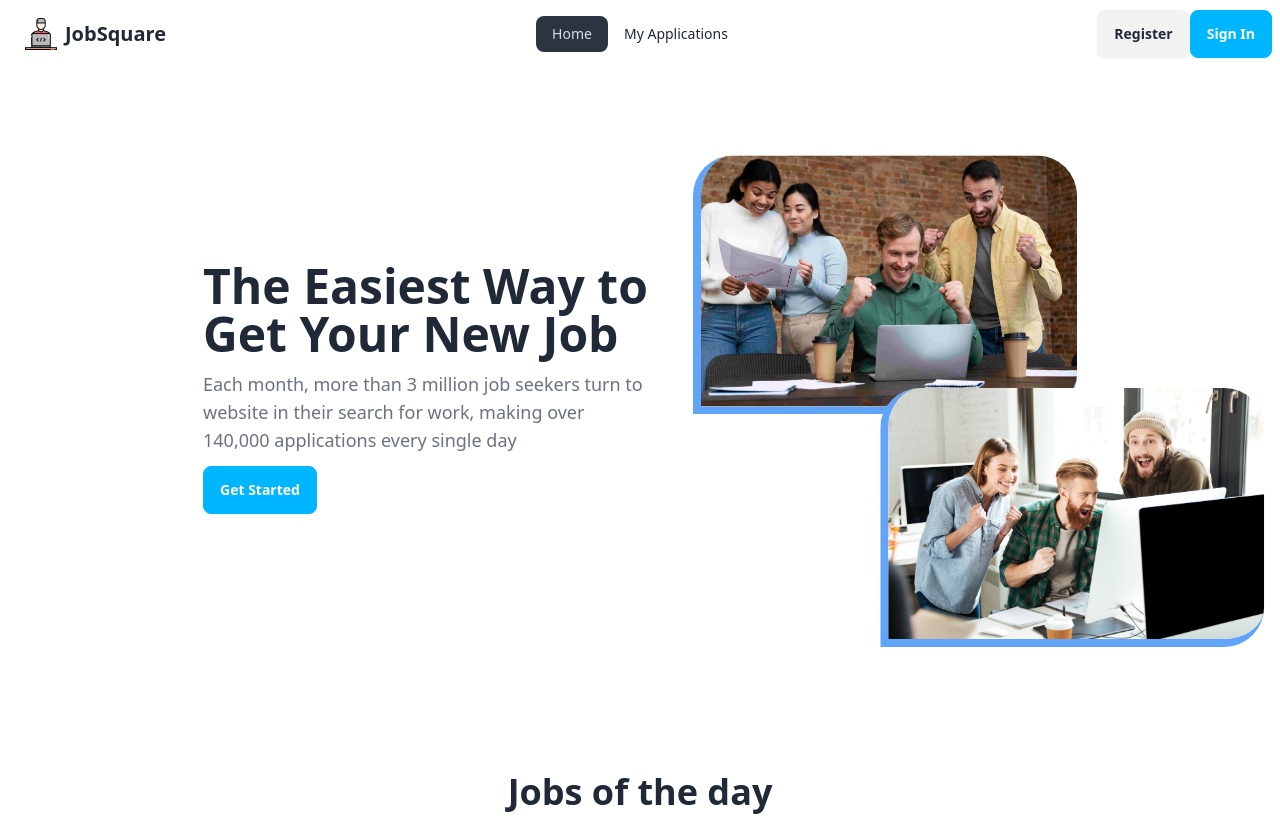
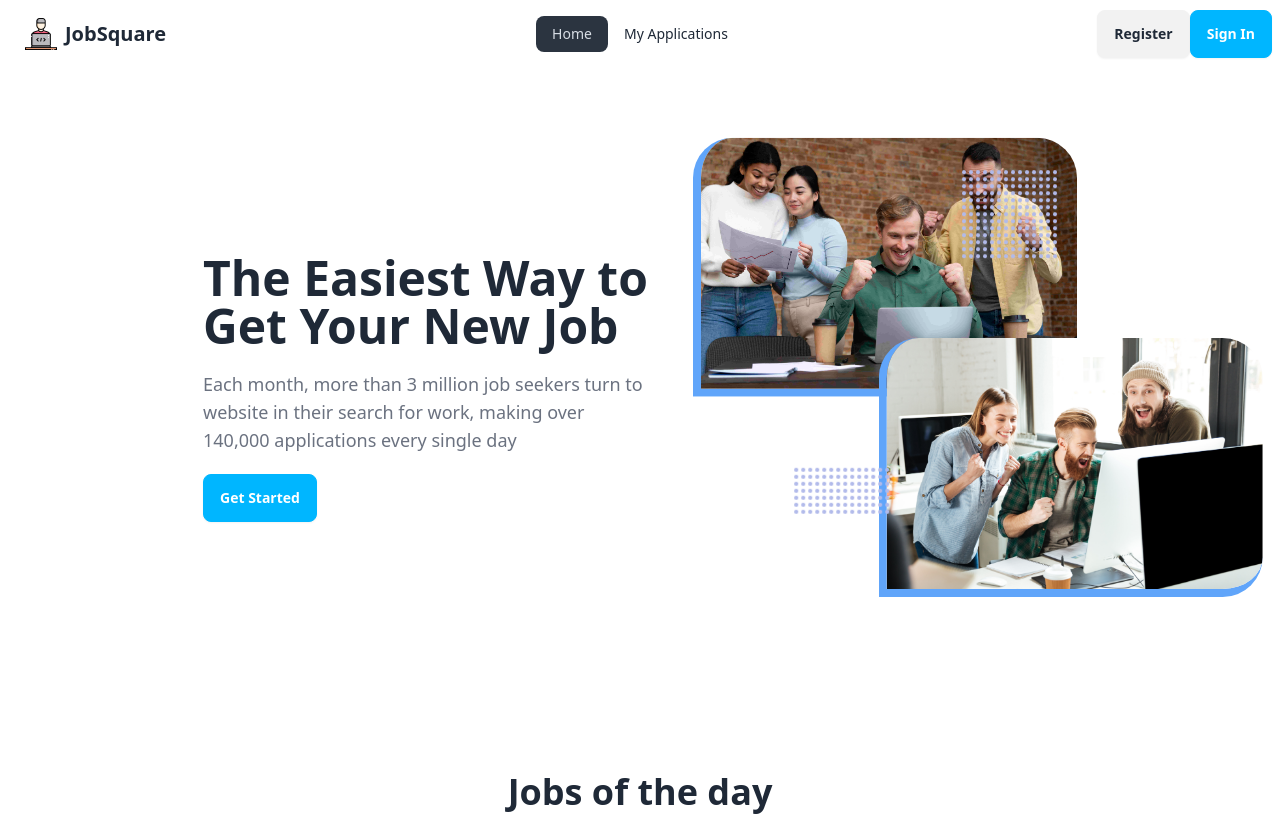
Before and after one commit to xyryc/job-portal-client, a React (Vite) app: page / in a window 1280 px wide. Shown: the top 816 px of the page. Built offline with nearby package versions, Linux system fonts and the light colour scheme; no server answers.

Commit message:
banner UI updated

```diff
--- a/src/pages/Home/Banner.jsx
+++ b/src/pages/Home/Banner.jsx
@@ -1,25 +1,27 @@
 import { easeInOut, motion } from "motion/react";
 import team1 from "../../assets/team/team1.jpg";
 import team2 from "../../assets/team/team2.jpg";
+import bannerIconTop from "../../assets/team/icon-top-banner.png";
+import bannerIconBottom from "../../assets/team/icon-bottom-banner.png";
 // import team3 from "../../assets/team/team3.jpg";
 
 const Banner = () => {
   return (
-    <div className="flex flex-col-reverse md:flex-row justify-center items-center gap-10 md:h-[80vh]">
-      <div className="space-y-3 lg:w-[450px]">
-        <h1 className="text-5xl font-bold">
+    <div className="flex flex-col-reverse md:flex-row justify-center items-center md:gap-10 md:h-[80vh]">
+      <div className="space-y-5 lg:w-[450px] py-6">
+        <h1 className="sm:text-5xl text-4xl font-bold">
           The Easiest Way to Get Your New Job
         </h1>
-        <p className="text-lg text-gray-500">
+        <p className="sm:text-lg text-gray-500">
           Each month, more than 3 million job seekers turn to website in their
           search for work, making over 140,000 applications every single day
         </p>
         <button className="btn btn-info text-white">Get Started</button>
       </div>
 
-      <div className="hidden md:block">
+      <div className="hidden md:block relative">
         <motion.img
-          animate={{ y: [30, 0, 30] }}
+          animate={{ y: [10, 0, 10] }}
           transition={{ duration: 5, repeat: Infinity, ease: easeInOut }}
           className="max-w-sm rounded-t-[40px] rounded-br-[40px] border-b-8 border-l-8 border-blue-400"
           src={team1}
@@ -27,8 +29,8 @@ const Banner = () => {
         />
 
         <motion.img
-          initial={{ x: 170 }}
-          animate={{ x: [170, 200, 170] }}
+          initial={{ x: 180, y: -50 }}
+          animate={{ x: [180, 190, 180], y: -50 }}
           transition={{
             duration: 7,
             delay: 0.5,
@@ -39,6 +41,22 @@ const Banner = () => {
           src={team2}
           alt="banner image"
         />
+
+        <motion.img
+          animate={{ y: [0, 10, 0] }}
+          transition={{ duration: 5, repeat: Infinity, ease: easeInOut }}
+          src={bannerIconTop}
+          className="absolute right-5 top-10"
+          alt="banner image"
+        />
+
+        <motion.img
+          animate={{ x: [100, 110, 100], y: [-20, -30, -20] }}
+          transition={{ duration: 5, repeat: Infinity, ease: easeInOut }}
+          src={bannerIconBottom}
+          className="absolute bottom-28"
+          alt="banner image"
+        />
       </div>
     </div>
   );
```
Also changed, not shown: src/assets/team/icon-bottom-banner.png (added), src/assets/team/icon-top-banner.png (added).
